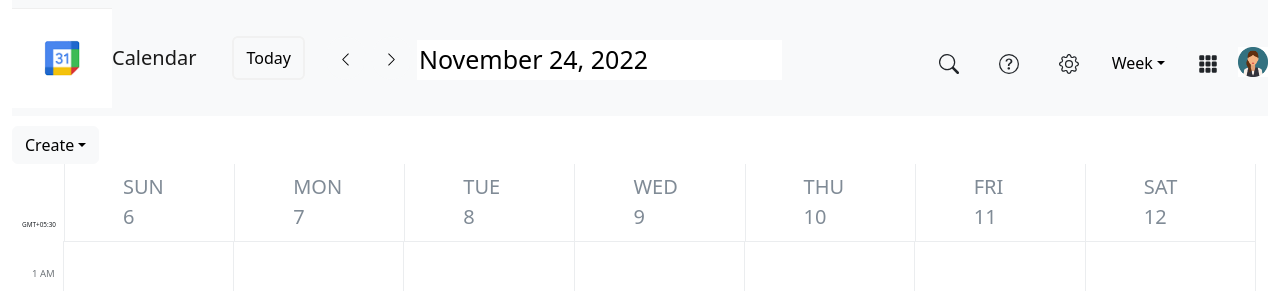
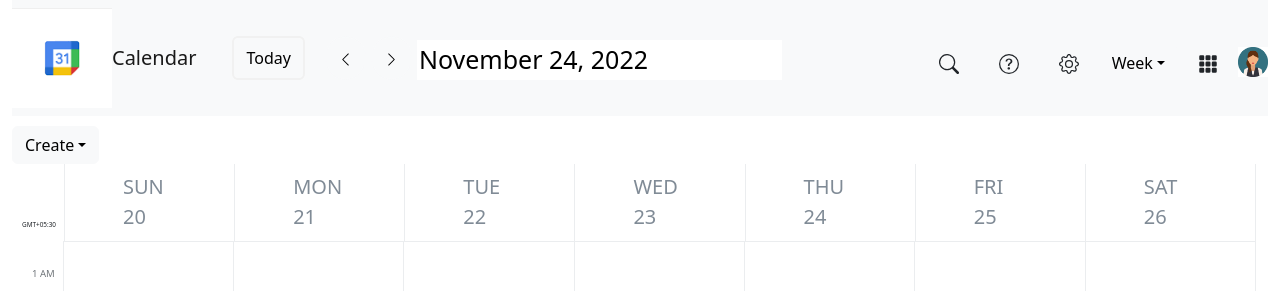
Before and after one commit to Latikeshnikam/Google-calendar, a React (Create React App) app: page / in a window 1280 px wide. Shown: the top 291 px of the page. Built offline with nearby package versions, Linux system fonts and the light colour scheme.

Commit message:
day, month view integrations

```diff
--- a/src/Components/DayView.js
+++ b/src/Components/DayView.js
@@ -1,16 +1,22 @@
-import React from "react";
+import React, { useState, useEffect } from "react";
 import { Container } from "react-bootstrap";
+import moment from 'moment';
 import "./DayView.css";
 
-export const DayView = () => {
-
+export const DayView = ({currentDate}) => {
+  const [ day, setDay ] = useState(null);
+  const [ date, setDate ] = useState(null);
+  useEffect(() => {
+    setDay(moment(currentDate).format('ddd'))
+    setDate(moment(currentDate).format('D'))
+  },[])
   return (
     <>
       <Container className="d-flex" fluid >
         <div className="flexrow p-2">
           <label className="rowone">GMT+05:30</label>
         </div>
-        <div className="row-one-info p-2 flex-grow-1">Mon <br/> 7</div>
+        <div className="row-one-info p-2 flex-grow-1">{day} <br/> {date}</div>
       </Container>
       <Container className="d-flex" fluid >
         <div className="flexrow p-2">
--- a/src/Components/Header.js
+++ b/src/Components/Header.js
@@ -117,6 +117,7 @@ const Header = () => {
     <Container fluid>
       <MainMenu
         calendarView={calendarView}
+        currentDate={new Date()}
       />
     </Container>
     </>
--- a/src/Components/MainMenu.js
+++ b/src/Components/MainMenu.js
@@ -10,7 +10,7 @@ import TaskModal from './TaskModal';
 import AppointmentSlots from './AppointmentSlotsModal';
 import CalendarView from "./CalendarView";
 
-const MainMenu = ({ calendarView }) => {
+const MainMenu = ({ calendarView, currentDate }) => {
 
   const [showEventModal, setEventModal ] = useState(false)
   const [showOutOffcModal, setOutOffcModal ] = useState(false)
@@ -51,13 +51,15 @@ const MainMenu = ({ calendarView }) => {
         <AppointmentSlots handleClose={handleCloseAppointmentModal} show={showAppointmentModal} />
       )}
       {calendarView === 'Week' && (
-        <WeekView />
+        <WeekView
+          currentDate={new Date()}
+        />
       )}
       {calendarView === 'Day' && (
-        <DayView />
+        <DayView currentDate={new Date()} />
       )}
       {calendarView === 'Month' && (
-        <MonthView />
+        <MonthView currentDate={new Date()} />
       )}
       {calendarView === '4 days' && (
         <FourDayView />
--- a/src/Components/MonthView.js
+++ b/src/Components/MonthView.js
@@ -1,8 +1,32 @@
-import React from "react";
+import React, { useState, useEffect } from "react";
 import { Container } from "react-bootstrap";
+import moment from 'moment';
 import "./MonthView.css"
 
-const MonthView = () => {
+const MonthView = ({currentDate}) => {
+
+  const [monthDays, setMonthDays] = useState(null);
+
+  const getDaysArrayByMonth = (YearMonth) => {
+    let daysInMonth = moment(YearMonth).daysInMonth();
+    let month = moment(YearMonth).format('MMMM')
+    let arrDays = []
+
+    while(daysInMonth) {
+      let current = moment(YearMonth).date(daysInMonth);
+      arrDays.push({
+        day: current.format("D"),
+        week: current.format("ddd")
+      });
+      daysInMonth--;
+    }
+    setMonthDays(arrDays)
+  }
+
+  useEffect(() => {
+    getDaysArrayByMonth(moment(currentDate).format('YYYY-M'))
+  },[])
+
   return (
     <>
       <Container fluid className="d-flex p-2">
--- a/src/Components/WeekView.js
+++ b/src/Components/WeekView.js
@@ -1,21 +1,36 @@
-import React from "react";
+import React, { useState, useEffect } from "react";
 import { Container } from "react-bootstrap";
+import { WeeksAbbr } from './constants';
 import "./WeekView.css";
+import moment from "moment";
 
-const WeekView  = () => {
+const WeekView  = ({currentDate}) => {
+  const [weekDays, setWeekDays] = useState(null)
+
+  useEffect(() => {
+    var currentDate = moment();
+    var weekStart = currentDate.clone().startOf('week');
+    var weekEnd = currentDate.clone().endOf('week');
+
+    var days = [];
+    for (let i = 0; i <= 6; i++) {
+      days.push({
+        weekday: moment(weekStart).add(i, 'days').format("ddd"),
+        date: moment(weekStart).add(i, 'days').format("D")
+      })
+    };
+    setWeekDays(days)
+  },[])
+
   return (
     <>
     <Container fluid className="d-flex">
       <div className="flexrow p-2">
         <label className="rowone">GMT+05:30</label>
       </div>
-      <div className="row-one-info p-2 flex-grow-1">SUN <br/> 6</div>
-      <div className="row-one-info p-2 flex-grow-1">MON <br/> 7</div>
-      <div className="row-one-info p-2 flex-grow-1">TUE <br/> 8</div>
-      <div className="row-one-info p-2 flex-grow-1">WED <br/> 9</div>
-      <div className="row-one-info p-2 flex-grow-1">THU <br/> 10</div>
-      <div className="row-one-info p-2 flex-grow-1">FRI <br/> 11</div>
-      <div className="row-one-info p-2 flex-grow-1">SAT <br/> 12</div>
+      {weekDays?.map((week) => (
+        <div className="row-one-info p-2 flex-grow-1">{week.weekday.toUpperCase()} <br/> {week.date}</div>
+      ))}
     </Container>
     <Container className="d-flex" fluid >
       <div className="flexrow p-2">
--- a/src/Components/constants.js
+++ b/src/Components/constants.js
@@ -1,3 +1,5 @@
 export const Weeks = ['S', 'M', 'T', 'W', 'T', 'F', 'S'];
 
+export const WeeksAbbr = ['SUN', 'MON', 'TUE', 'WED', 'THU', 'FRI', 'SAT']
+
 export const Months = ['January', 'February', 'March', 'April', 'May', 'June', 'July', 'August', 'September', 'October','November', 'December']
```
